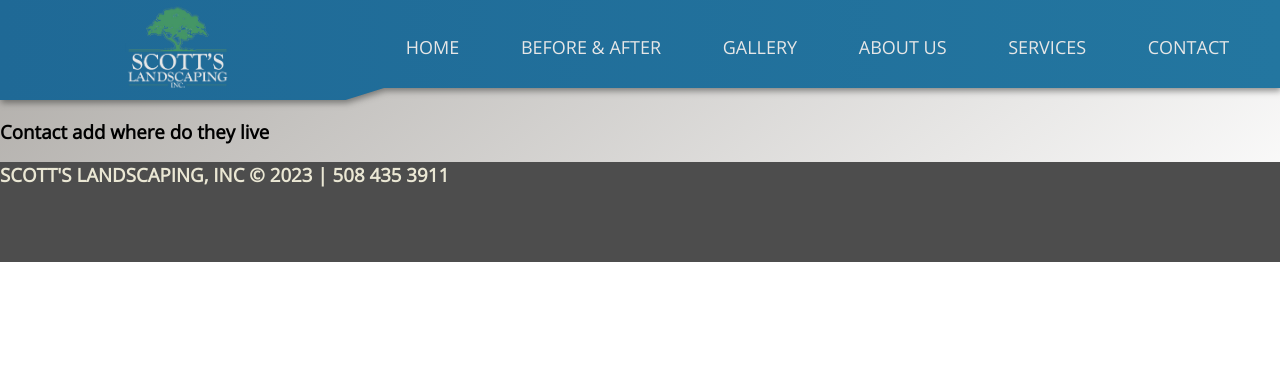
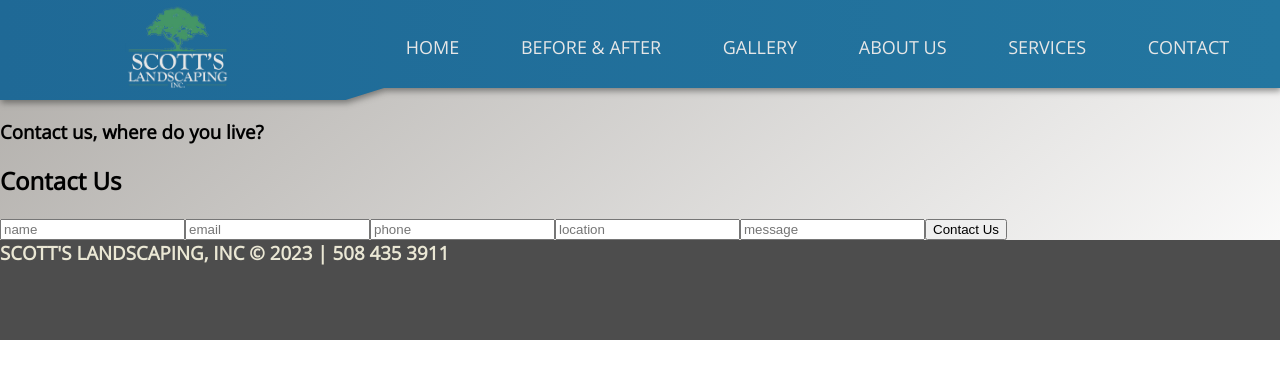
Before and after one commit to cbowman422/scottslandscaping, a React (Create React App) app: page /contact in a window 1280 px wide. Shown: the top 378 px of the page. Built offline with nearby package versions, Linux system fonts and the light colour scheme.

Commit message:
connected front end to server for post

```diff
--- a/src/css/App.css
+++ b/src/css/App.css
@@ -63,5 +63,4 @@ body{
   background-position: center;
   background-repeat: no-repeat;
   font-family: 'Open Sans', sans-serif;
-
 }
--- a/src/css/BackyardElements.css
+++ b/src/css/BackyardElements.css
@@ -65,7 +65,7 @@
 
 /* the padding of 1 is to align the background color with the container or there is a gap under images */
 .backyard-gallery-item-container{
-  padding: 1px;
+  padding: 0 0 20px 0;
 }
 
 .backyard-gallery-item{
@@ -157,6 +157,7 @@
 
   .backyard-gallery-container h3{
     font-size: 36px;
+    padding: 0 0 20px 0;
   }
 
 
--- a/src/css/Pools.css
+++ b/src/css/Pools.css
@@ -62,7 +62,7 @@
 
 /* the padding of 1 is to align the background color with the container or there is a gap under images */
 .pools-gallery-item-container{
-  padding: 1px;
+  padding: 0 0 20px 0;
 }
 
 .pools-gallery-item{
@@ -153,6 +153,7 @@
 
   .pools-gallery-container h3{
     font-size: 36px;
+    padding: 0 0 20px 0;
   }
 
 
--- a/src/css/StoneWalls.css
+++ b/src/css/StoneWalls.css
@@ -64,7 +64,7 @@
 
 /* the padding of 1 is to align the background color with the container or there is a gap under images */
 .stone-gallery-item-container{
-  padding: 1px;
+  padding: 0 0 20px 0;
 }
 
 .stone-gallery-item{
@@ -156,6 +156,7 @@
 
   .stone-gallery-container h3{
     font-size: 36px;
+    padding: 0 0 20px 0;
   }
 
 
--- a/src/css/WalkwaysDriveways.css
+++ b/src/css/WalkwaysDriveways.css
@@ -65,7 +65,7 @@
 
 /* the padding of 1 is to align the background color with the container or there is a gap under images */
 .walks-gallery-item-container{
-  padding: 1px;
+  padding: 0 0 20px 0;
 }
 
 .walks-gallery-item{
@@ -155,6 +155,7 @@
 
   .walks-gallery-container h3{
     font-size: 36px;
+    padding: 0 0 20px 0;
   }
 
 
--- a/src/pages/Contact.js
+++ b/src/pages/Contact.js
@@ -1,14 +1,94 @@
-import React from 'react';
-
+import React, { useState } from 'react';
 
 const Contact = () => {
+  const URL = "http://localhost:4000/contact";
+
+  const [newForm, setNewForm] = useState({
+    name: "",
+    email: "",
+    phone: "",
+    location: "",
+    message: "",
+  });
+
+  const handleChange = (e) => {
+    setNewForm({ ...newForm, [e.target.name]: e.target.value });
+  };
+
+  const createContact = async (contactData) => {
+    try {
+      const newContact = await fetch(URL, {
+        method: "POST",
+        headers: {
+          "Content-Type": "application/json",
+        },
+        body: JSON.stringify(contactData),
+      });
+      return newContact.json();
+    } catch (err) {
+      console.log(err);
+    }
+  };
+
+  const handleSubmit = async (e) => {
+    e.preventDefault();
+    const newContact = await createContact(newForm);
+    setNewForm({
+      name: "",
+      email: "",
+      phone: "",
+      location: "",
+      message: "",
+    });
+  };
+
   return (
     <div className="contact-container">
-      <h3> Contact add where do they live</h3>
+      <h3>Contact us, where do you live?</h3>
 
-      {/* <a href={newDoc} download> document </a> */}
+      <section>
+        <h2>Contact Us</h2>
+        <form onSubmit={handleSubmit}>
+          <input
+            type="text"
+            value={newForm.name}
+            name="name"
+            placeholder="name"
+            onChange={handleChange}
+          />
+          <input
+            type="text"
+            value={newForm.email}
+            name="email"
+            placeholder="email"
+            onChange={handleChange}
+          />
+          <input
+            type="text"
+            value={newForm.phone}
+            name="phone"
+            placeholder="phone"
+            onChange={handleChange}
+          />
+          <input
+            type="text"
+            value={newForm.location}
+            name="location"
+            placeholder="location"
+            onChange={handleChange}
+          />
+          <input
+            type="text"
+            value={newForm.message}
+            name="message"
+            placeholder="message"
+            onChange={handleChange}
+          />
+          <button type="submit">Contact Us</button>
+        </form>
+      </section>
     </div>
-  )
-}
+  );
+};
 
 export default Contact;
```
